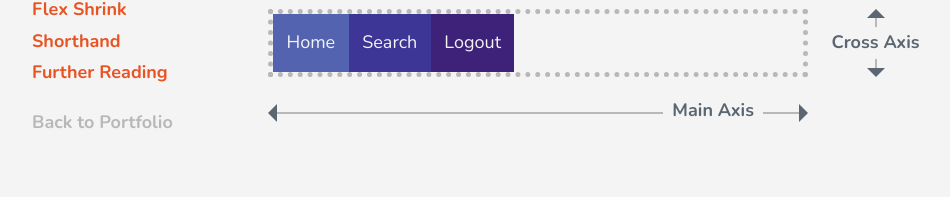
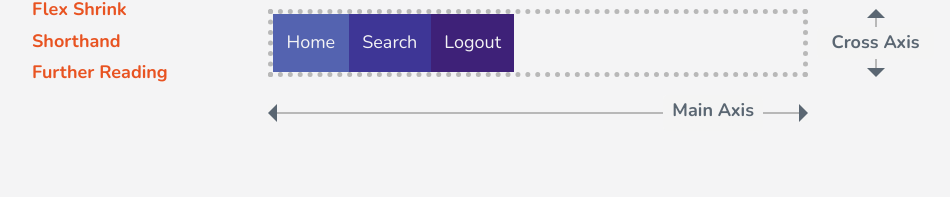
Before and after one commit to robertgoldsmith/Flexbox-Guide, a plain HTML site: page index.html in a window 1280 px wide. Shown: the part 583-780 px from the top of the page, without its empty margins (68-1018 px from the left). Drawn offline with nearby package versions, Linux system fonts and the light colour scheme.

Commit message:
removed dead link

```diff
--- a/css/styles.css
+++ b/css/styles.css
@@ -114,19 +114,6 @@ a {
   bottom: 0;
   height: 60vh;
   min-height: 500px;
-}
-
-.back-link {
-  margin-top: 1em;
-}
-
-.back-link a {
-  color: var(--clr-midgrey);
-  transition: all 0.4s;
-}
-
-.back-link a:hover {
-  color: var(--clr-darkgrey);
 }
 
 .main__section {
--- a/index.html
+++ b/index.html
@@ -70,9 +70,6 @@
           </li>
           <li>
             <a href="#further-reading" class="navbar__list--item">Further Reading</a>
-          </li>
-          <li class="back-link">
-            <a href="/index.html" class="navbar__list--item">Back to Portfolio</a>
           </li>
         </ul>
       </div>
```
Also changed, not shown: 1 other file.
